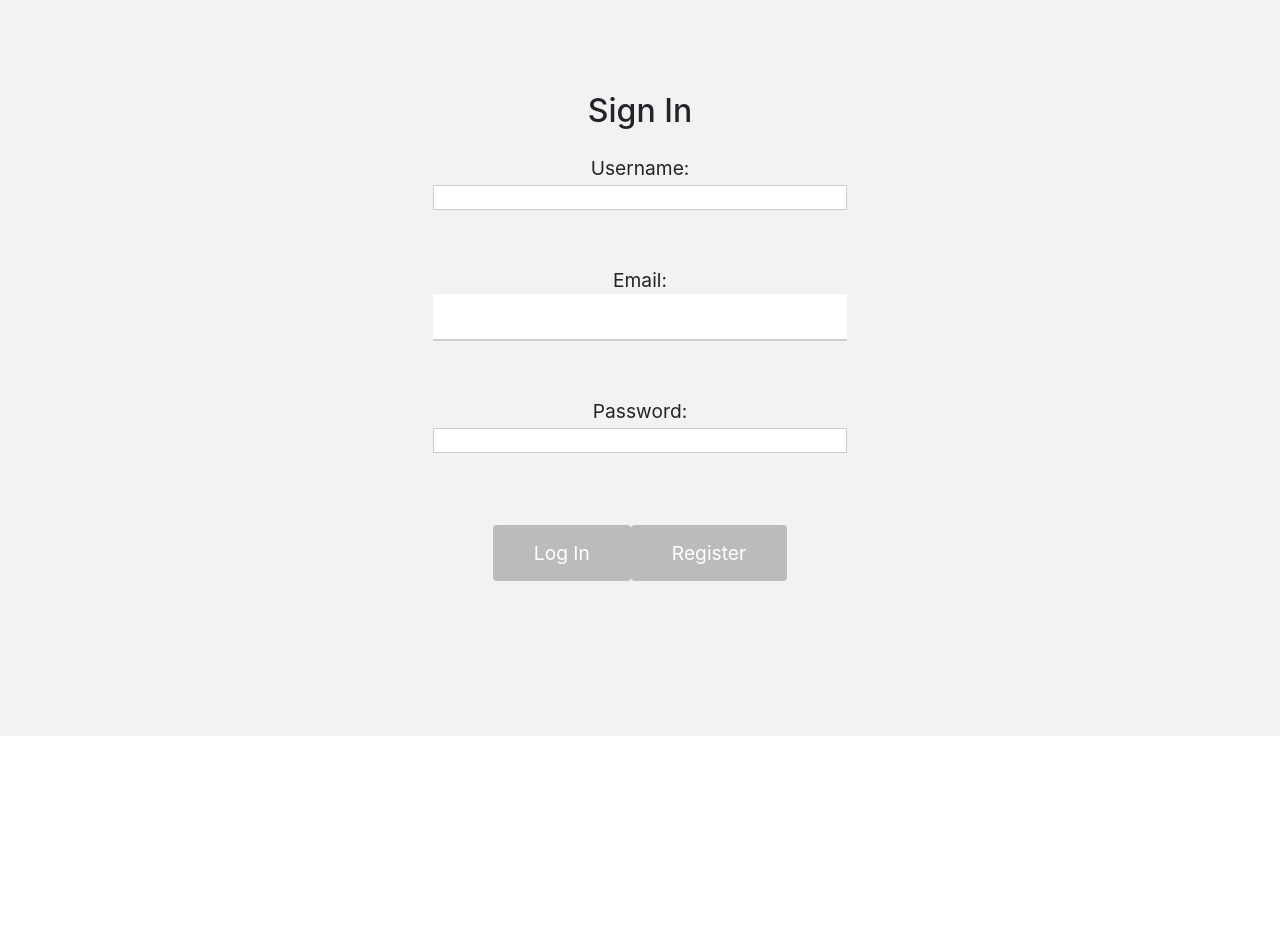
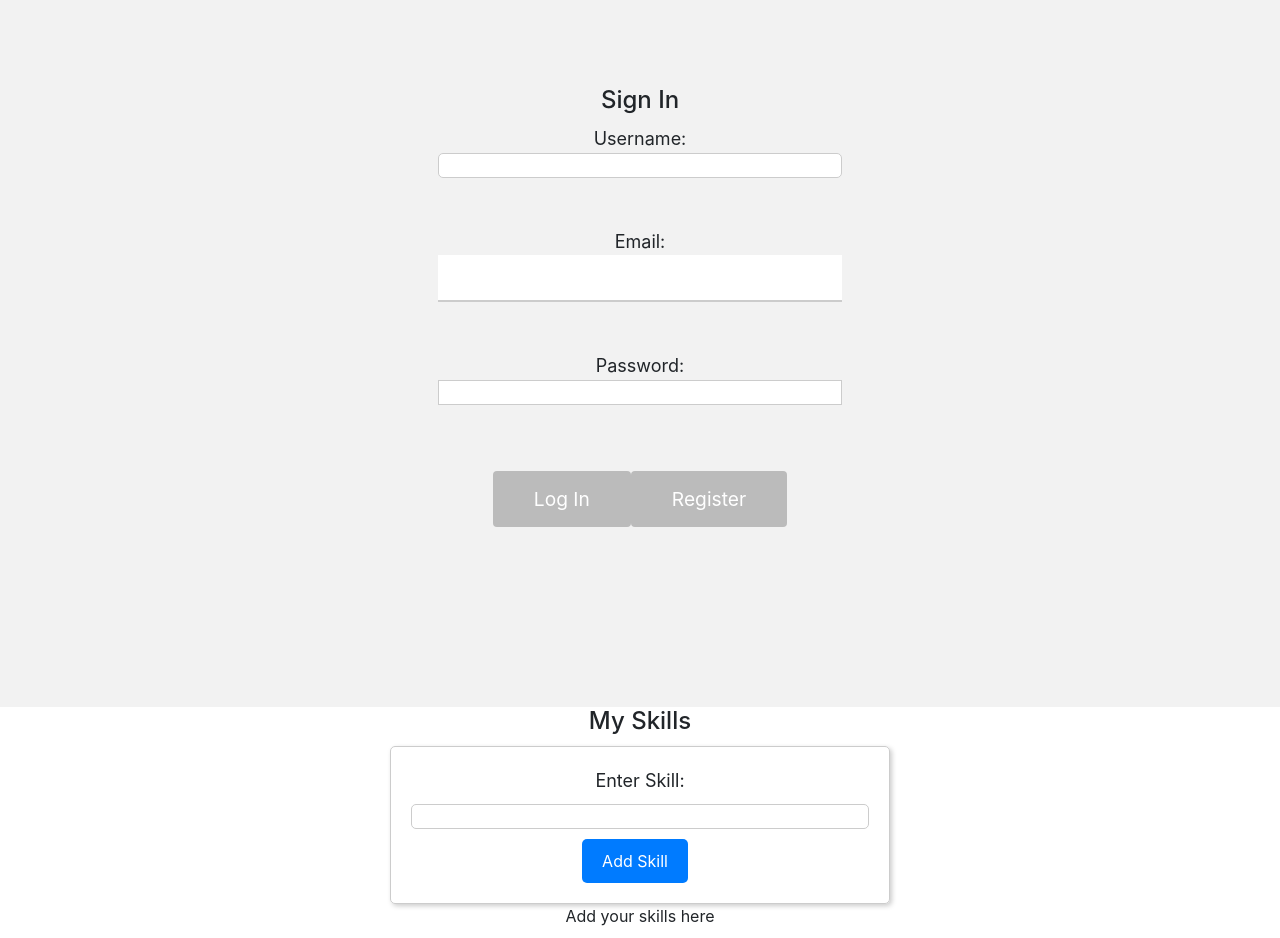
Before and after one commit to Rukorio-Vanessa/Portfolio-app-frontend, a React (Create React App) app: page / in a window 1280 px wide. Shown: the part 280-1218 px from the top of the page. Before the commit the page ends 1016 px from the top, so only its background shows below. Built offline with nearby package versions, Linux system fonts and the light colour scheme.

Commit message:
added css for skills

```diff
--- a/src/components/Home.js
+++ b/src/components/Home.js
@@ -1,6 +1,7 @@
 import React from "react";
 import Login from "./Login";
 import Navbar from "./Navbar";
+import Skills from "./Skills";
 function Home(){
     return(
         <div className="home-container">
@@ -17,6 +18,7 @@ function Home(){
 
         </div>
           <Login/>
+          <Skills/>
         </div>
     );
 }
--- a/src/components/Login.js
+++ b/src/components/Login.js
@@ -47,7 +47,7 @@ function Login(){
           <input type="password" value={password} onChange={handlePasswordChange} />
         </label>
         <br/>
-        <Link type="login-button" className="btn cancelbtn mx-auto" to="/portfoliopage" >Log In</Link>
+        <Link type="login-button" className="btn cancelbtn mx-auto" to="/skills" >Log In</Link>
         <Link type="login-button" className="btn cancelbtn mx-auto" to="/register" >Register</Link>
 
       </form>
--- a/src/components/Skills.js
+++ b/src/components/Skills.js
@@ -44,9 +44,9 @@ function Skills(){
     };
 
     return (
-      <div className='form'>
-        <h2>My Skills</h2>
-        <form onSubmit={handleAddSkill}>
+      <div className='form' id="skills-div">
+        <h2 id="skills-header">My Skills</h2>
+        <form onSubmit={handleAddSkill} id="skills-form">
           <label htmlFor="new-skill">Enter Skill:</label>
           <input
             type="text"
--- a/src/index.css
+++ b/src/index.css
@@ -135,3 +135,80 @@ code {
 .cancelbtn:hover {
   background-color: #999;
 }
+
+/*skill componenent*/
+#skills-form {
+  max-width: 500px;
+  margin: auto;
+  padding: 20px;
+  border: 1px solid #ccc;
+  border-radius: 5px;
+  box-shadow: 2px 2px 5px #ccc;
+}
+
+h2 {
+  font-size: 24px;
+  margin-bottom: 10px;
+}
+
+label {
+  font-size: 18px;
+  margin-bottom: 10px;
+  display: block;
+}
+
+#new-skill {
+  padding: 10px;
+  font-size: 16px;
+  border-radius: 5px;
+  border: 1px solid #ccc;
+  margin-bottom: 10px;
+  width: 100%;
+}
+
+button[type="submit"],
+button {
+  background-color: #007bff;
+  color: #fff;
+  padding: 10px 20px;
+  border: none;
+  border-radius: 5px;
+  font-size: 16px;
+  margin-right: 10px;
+  cursor: pointer;
+}
+
+button[type="submit"]:hover,
+button:hover {
+  background-color: #0069d9;
+}
+
+ul {
+  list-style: none;
+  padding: 0;
+  margin: 0;
+}
+
+li {
+  display: flex;
+  justify-content: space-between;
+  align-items: center;
+  margin-bottom: 10px;
+  padding: 10px;
+  background-color: #f5f5f5;
+  border-radius: 5px;
+}
+
+input[type="text"] {
+  padding: 5px;
+  font-size: 16px;
+  border-radius: 5px;
+  border: 1px solid #ccc;
+  margin-right: 10px;
+  width: 100%;
+}
+
+p {
+  font-size: 16px;
+  margin-bottom: 10px;
+}
```
Lines whose indentation alone changed are shown as unchanged.
